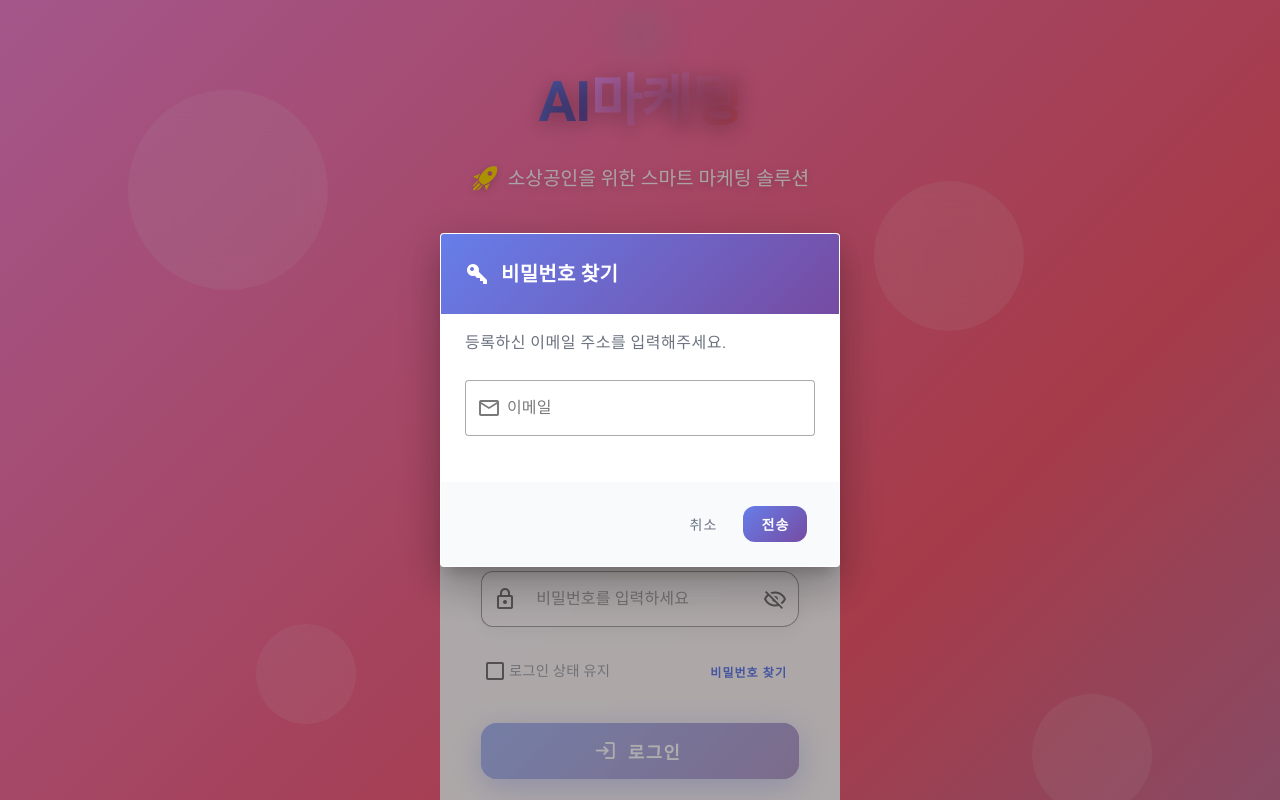
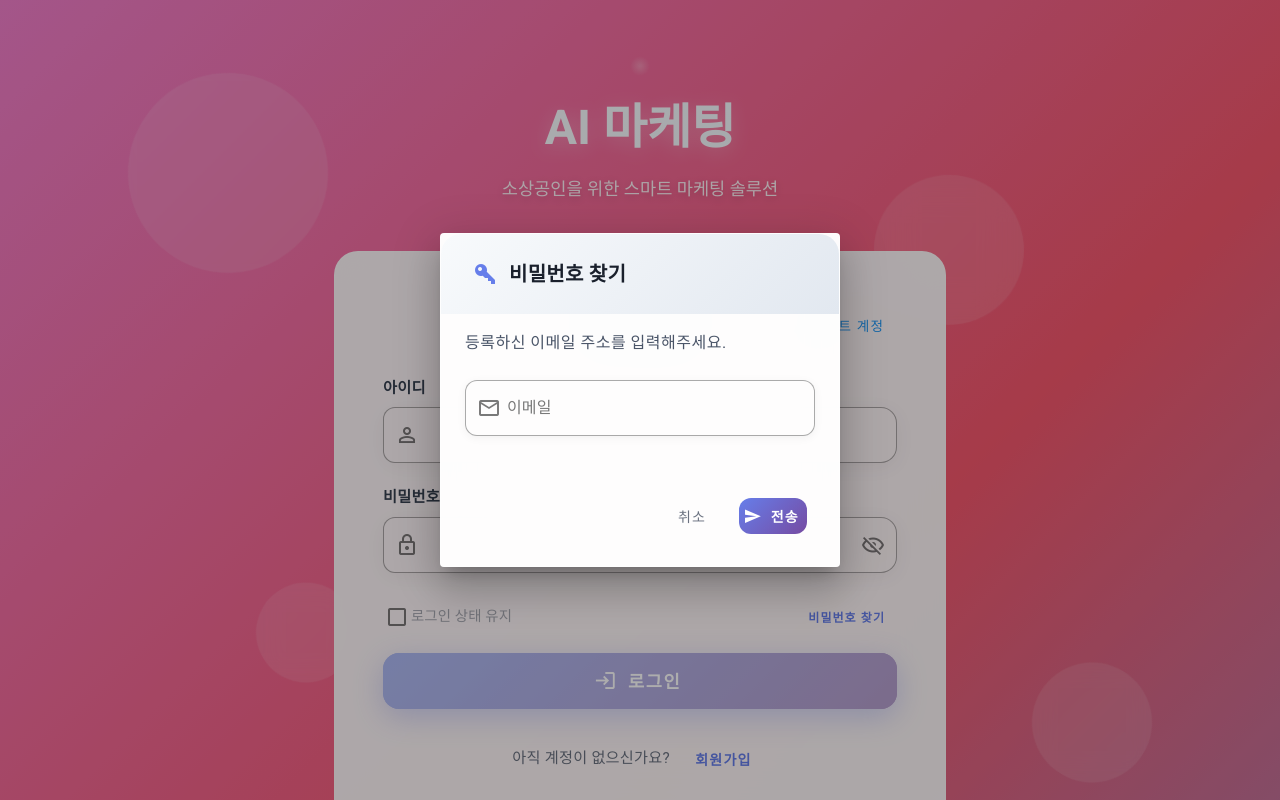
Before and after one commit to won-ktds/smarketing-frontend, a Vue app: page /login in a window 1280 px wide. Both pictures are taken after a click on the button "비밀번호 찾기". Built offline with nearby package versions, Linux system fonts and the light colour scheme.

Commit message:
login content edit

```diff
--- a/src/views/LoginView.vue
+++ b/src/views/LoginView.vue
@@ -1,52 +1,55 @@
-//* src/views/LoginView.vue - 모던하고 세련된 디자인으로 개선
+//* src/views/LoginView.vue
 <template>
   <v-container fluid class="login-container">
+    <!-- 배경 패턴 -->
     <div class="login-background">
-      <!-- 배경 패턴 요소들 -->
       <div class="bg-pattern pattern-1"></div>
       <div class="bg-pattern pattern-2"></div>
       <div class="bg-pattern pattern-3"></div>
       <div class="bg-pattern pattern-4"></div>
     </div>
 
-    <v-row justify="center" align="center" style="min-height: 100vh">
-      <v-col cols="12" sm="8" md="6" lg="4" xl="3">
-        <!-- 브랜드 로고 및 제목 -->
-        <div class="text-center brand-section">
+    <v-row justify="center" align="center" class="main-row">
+      <v-col cols="12" sm="10" md="8" lg="6" xl="4">
+        <!-- 브랜드 섹션 -->
+        <div class="brand-section">
           <div class="logo-wrapper">
             <v-img
               src="/images/logo192.png"
-              alt="AI 마케팅 로고"
-              max-width="100"
-              class="mx-auto logo-image"
+              alt="AI Marketing Logo"
+              max-width="80"
+              class="logo-image mx-auto"
             />
             <div class="logo-glow"></div>
           </div>
-          <h1 class="brand-title">
-            <span class="ai-text">AI</span>
-            <span class="marketing-text">마케팅</span>
-          </h1>
-          <p class="brand-subtitle">
-            <v-icon class="subtitle-icon">mdi-rocket-launch</v-icon>
-            소상공인을 위한 스마트 마케팅 솔루션
-          </p>
+
+          <h1 class="brand-title">AI 마케팅</h1>
+          <p class="brand-subtitle">소상공인을 위한 스마트 마케팅 솔루션</p>
         </div>
 
         <!-- 로그인 카드 -->
         <v-card class="login-card" elevation="0">
-          <div class="card-header">
-            <h2 class="login-title">로그인</h2>
-            <p class="login-subtitle">계정에 로그인하여 시작하세요</p>
-          </div>
-
           <v-card-text class="card-content">
             <v-form v-model="isFormValid" ref="loginForm" @submit.prevent="handleLogin">
+              <!-- 로그인 제목과 테스트 계정 버튼 -->
+              <div class="login-header">
+                <h2 class="login-title">로그인</h2>
+                <v-btn
+                  size="small"
+                  variant="text"
+                  color="info"
+                  @click="showTestAccountHint"
+                  class="hint-btn-header"
+                >
+                  💡 테스트 계정
+                </v-btn>
+              </div>
+
               <!-- 아이디 입력 -->
               <div class="input-group">
                 <label class="input-label">아이디</label>
                 <v-text-field
                   v-model="credentials.username"
-                  placeholder="아이디를 입력하세요"
                   prepend-inner-icon="mdi-account-outline"
                   variant="outlined"
                   :rules="usernameRules"
@@ -63,7 +66,6 @@
                 <label class="input-label">비밀번호</label>
                 <v-text-field
                   v-model="credentials.password"
-                  placeholder="비밀번호를 입력하세요"
                   prepend-inner-icon="mdi-lock-outline"
                   :type="showPassword ? 'text' : 'password'"
                   :append-inner-icon="showPassword ? 'mdi-eye-outline' : 'mdi-eye-off-outline'"
@@ -148,7 +150,7 @@
           비밀번호 찾기
         </v-card-title>
         <v-card-text class="dialog-content">
-          <p class="dialog-description">등록하신 이메일 주소를 입력해주세요.</p>
+          <p class="dialog-text">등록하신 이메일 주소를 입력해주세요.</p>
           <v-text-field
             v-model="forgotEmail"
             label="이메일"
@@ -163,7 +165,8 @@
           <v-btn variant="text" @click="showForgotPassword = false" class="cancel-btn">
             취소
           </v-btn>
-          <v-btn @click="handleForgotPassword" class="send-btn">
+          <v-btn @click="handleForgotPassword" class="submit-btn">
+            <v-icon start>mdi-send</v-icon>
             전송
           </v-btn>
         </v-card-actions>
@@ -174,18 +177,22 @@
     <v-dialog v-model="showSignup" max-width="600" persistent>
       <v-card class="signup-card">
         <v-card-title class="dialog-title">
-          <v-icon class="title-icon">mdi-account-plus-outline</v-icon>
-          회원가입
-          <v-spacer />
-          <v-btn icon variant="text" @click="closeSignupDialog" class="close-btn">
+          <div class="title-section">
+            <v-icon class="title-icon">mdi-account-plus-outline</v-icon>
+            <span>회원가입</span>
+          </div>
+          <v-btn
+            icon
+            variant="text"
+            @click="closeSignupDialog"
+            class="close-btn"
+          >
             <v-icon>mdi-close</v-icon>
           </v-btn>
         </v-card-title>
+
         <v-card-text class="dialog-content">
-          <p class="welcome-text">
-            <v-icon class="welcome-icon">mdi-hand-wave</v-icon>
-            AI 마케팅 서비스에 오신 것을 환영합니다!
-          </p>
+          <p class="welcome-text">AI 마케팅 서비스에 오신 것을 환영합니다!</p>
 
           <!-- 회원가입 폼 -->
           <v-form v-model="isSignupFormValid" ref="signupForm">
@@ -260,14 +267,14 @@
 
             <!-- 사업자 번호 -->
             <div class="input-group">
-              <label class="input-label">사업자 번호 <span class="optional">(선택사항)</span></label>
+              <label class="input-label">사업자번호 (선택사항)</label>
               <v-text-field
                 v-model="signupData.businessNumber"
-                placeholder="1234567890"
+                placeholder="10자리 숫자를 입력하세요"
                 variant="outlined"
                 :rules="businessNumberRules"
                 class="signup-input"
-                hint="10자리 숫자로 입력해주세요"
+                hint="사업자등록증의 10자리 숫자를 입력해주세요"
                 persistent-hint
               />
             </div>
@@ -281,7 +288,6 @@
               closable
               @click:close="signupError = ''"
             >
-              <v-icon class="alert-icon">mdi-alert-circle-outline</v-icon>
               {{ signupError }}
             </v-alert>
 
@@ -291,14 +297,14 @@
               variant="tonal"
               class="signup-alert"
             >
-              <v-icon class="alert-icon">mdi-check-circle-outline</v-icon>
               {{ signupSuccess }}
             </v-alert>
           </v-form>
         </v-card-text>
+
         <v-card-actions class="dialog-actions">
           <v-spacer />
-          <v-btn variant="text" @click="closeSignupDialog" class="cancel-btn">
+          <v-btn @click="closeSignupDialog" class="cancel-btn">
             취소
           </v-btn>
           <v-btn
@@ -313,6 +319,32 @@
         </v-card-actions>
       </v-card>
     </v-dialog>
+
+    <!-- 테스트 계정 스낵바 - 가운데 위치 -->
+    <v-snackbar
+      v-model="showTestSnackbar"
+      :timeout="4000"
+      color="info"
+      location="center"
+      class="test-snackbar-center"
+    >
+      <div class="snackbar-content-center">
+        <v-icon start>mdi-information</v-icon>
+        <div class="test-info">
+          <div><strong>테스트 계정 정보</strong></div>
+          <div>아이디: testuser1</div>
+          <div>비밀번호: password123!</div>
+        </div>
+      </div>
+      <template #actions>
+        <v-btn variant="text" @click="fillTestAccountFromSnackbar" class="snackbar-btn">
+          자동 입력
+        </v-btn>
+        <v-btn icon @click="showTestSnackbar = false" class="snackbar-close">
+          <v-icon>mdi-close</v-icon>
+        </v-btn>
+      </template>
+    </v-snackbar>
   </v-container>
 </template>
 
@@ -336,6 +368,9 @@ const loginError = ref('')
 const showForgotPassword = ref(false)
 const forgotEmail = ref('')
 
+// 테스트 계정 관련
+const showTestSnackbar = ref(false)
+
 // 회원가입 관련 반응형 데이터
 const showSignup = ref(false)
 const signupForm = ref(null)
@@ -356,12 +391,12 @@ const credentials = ref({
 
 // 회원가입 데이터 - 백엔드 검증 규칙에 맞는 기본값
 const signupData = ref({
-  userId: '',        // 4자 이상
-  password: '',   // 특수문자 포함
+  userId: '',
+  password: '',
   passwordConfirm: '',
   name: '',
   email: '',
-  businessNumber: '',      // 빈 문자열 또는 10자리 숫자
+  businessNumber: '',
 })
 
 const fieldErrors = ref({
@@ -391,16 +426,15 @@ const passwordRules = [
 // 회원가입 유효성 검사 규칙 - 백엔드와 일치하도록 수정
 const signupUserIdRules = [
   (v) => !!v || '아이디를 입력해주세요',
-  (v) => (v && v.length >= 4) || '아이디는 4자 이상이어야 합니다',  // 백엔드: 4자 이상
+  (v) => (v && v.length >= 4) || '아이디는 4자 이상이어야 합니다',
   (v) => (v && v.length <= 20) || '아이디는 20자 이하여야 합니다',
-  (v) => /^[a-zA-Z0-9]+$/.test(v) || '아이디는 영문과 숫자만 사용 가능합니다',  // 백엔드: _는 불허
+  (v) => /^[a-zA-Z0-9]+$/.test(v) || '아이디는 영문과 숫자만 사용 가능합니다',
 ]
 
 const signupPasswordRules = [
   (v) => !!v || '비밀번호를 입력해주세요',
   (v) => (v && v.length >= 8) || '비밀번호는 8자 이상이어야 합니다',
   (v) => (v && v.length <= 20) || '비밀번호는 20자 이하여야 합니다',
-  // 백엔드: 영문, 숫자, 특수문자(@$!%*?&) 모두 필수
   (v) => /^(?=.*[a-zA-Z])(?=.*\d)(?=.*[@$!%*?&])[A-Za-z\d@$!%*?&]+$/.test(v) ||
         '영문, 숫자, 특수문자(@$!%*?&)를 모두 포함해야 합니다',
 ]
@@ -413,19 +447,31 @@ const passwordConfirmRules = [
 const nameRules = [
   (v) => !!v || '이름을 입력해주세요',
   (v) => (v && v.length >= 2) || '이름은 2자 이상이어야 합니다',
-  (v) => (v && v.length <= 50) || '이름은 50자 이하여야 합니다',  // 백엔드: 50자 이하
+  (v) => (v && v.length <= 50) || '이름은 50자 이하여야 합니다',
 ]
 
 const emailRules = [
   (v) => !!v || '이메일을 입력해주세요',
   (v) => /.+@.+\..+/.test(v) || '올바른 이메일 형식이 아닙니다',
-  (v) => (v && v.length <= 100) || '이메일은 100자 이하여야 합니다',  // 백엔드: 100자 이하
+  (v) => (v && v.length <= 100) || '이메일은 100자 이하여야 합니다',
 ]
 
 const businessNumberRules = [
-  // 백엔드: 입력시 정확히 10자리 숫자여야 함 (빈 값은 허용)
   (v) => !v || (v.length === 10 && /^\d{10}$/.test(v)) || '사업자번호는 10자리 숫자여야 합니다',
 ]
+
+// 테스트 계정 관련 메서드
+const showTestAccountHint = () => {
+  showTestSnackbar.value = true
+}
+
+const fillTestAccountFromSnackbar = () => {
+  credentials.value.username = 'testuser1'
+  credentials.value.password = 'password123!'
+  loginError.value = ''
+  showTestSnackbar.value = false
+  appStore.showSnackbar('테스트 계정이 입력되었습니다', 'success')
+}
 
 // 로그인 관련 메서드
 const handleLogin = async () => {
@@ -498,29 +544,22 @@ const handleSignup = async () => {
 
     if (response.data.status === 200 || response.data.message?.includes('완료')) {
       signupSuccess.value = '회원가입이 완료되었습니다!'
+      appStore.showSnackbar('회원가입이 완료되었습니다!', 'success')
 
-      // 성공 후 로그인 탭으로 전환하고 폼 초기화
       setTimeout(() => {
         closeSignupDialog()
-        appStore.showSnackbar('회원가입이 완료되었습니다. 로그인해주세요.', 'success')
-      }, 1500)
+      }, 2000)
     } else {
-      throw new Error(response.data.message || '회원가입에 실패했습니다.')
+      signupError.value = response.data.message || '회원가입에 실패했습니다'
     }
   } catch (error) {
-    console.error('회원가입 실패:', error)
+    console.error('회원가입 에러:', error)
 
-    if (error.response && error.response.status === 400) {
-      // 백엔드 validation 에러 처리
+    if (error.response?.status === 400) {
       const errorData = error.response.data
-
-      if (errorData.data && typeof errorData.data === 'object') {
-        // 각 필드별 에러 메시지들을 하나의 문자열로 결합
-        const errorMessages = []
-        for (const [field, message] of Object.entries(errorData.data)) {
-          errorMessages.push(`${field}: ${message}`)
-        }
-        signupError.value = errorMessages.join('\n') || '입력값을 확인해주세요.'
+      if (errorData.errors && Array.isArray(errorData.errors)) {
+        const errorMessages = errorData.errors.map(err => err.message || err).join(', ')
+        signupError.value = errorMessages
       } else {
         signupError.value = errorData.message || '입력값 검증에 실패했습니다.'
       }
@@ -536,13 +575,13 @@ const handleSignup = async () => {
 const closeSignupDialog = () => {
   showSignup.value = false
 
-  // 폼 초기화 - 백엔드 검증에 맞는 기본값
+  // 폼 초기화
   signupData.value = {
-    userId: 'user01',
-    password: 'test1234!',
-    passwordConfirm: 'test1234!',
-    name: 'test',
-    email: 'test@test.com',
+    userId: '',
+    password: '',
+    passwordConfirm: '',
+    name: '',
+    email: '',
     businessNumber: '',
   }
 
@@ -558,7 +597,7 @@ const closeSignupDialog = () => {
 }
 
 onMounted(() => {
-  // 컴포넌트 마운트 시 필요한 초기화 작업
+  console.log('로그인 페이지 마운트됨')
 })
 </script>
 
@@ -640,11 +679,18 @@ onMounted(() => {
   50% { transform: translateY(-20px) rotate(180deg); }
 }
 
+/* 메인 로우 */
+.main-row {
+  position: relative;
+  z-index: 1;
+  min-height: 100vh;
+  padding: 2rem 0;
+}
+
 /* 브랜드 섹션 */
 .brand-section {
   margin-bottom: 3rem;
-  position: relative;
-  z-index: 1;
+  text-align: center;
 }
 
 .logo-wrapper {
@@ -666,62 +712,33 @@ onMounted(() => {
   left: -10px;
   right: -10px;
   bottom: -10px;
-  background: linear-gradient(45deg, #ff6b6b, #4ecdc4, #45b7d1, #96ceb4);
+  background: radial-gradient(circle, rgba(255, 255, 255, 0.3), transparent 70%);
   border-radius: 50%;
-  filter: blur(20px);
-  opacity: 0.6;
-  animation: logoGlow 3s ease-in-out infinite alternate;
   z-index: 1;
+  animation: glow 3s ease-in-out infinite alternate;
 }
 
-@keyframes logoGlow {
-  0% { opacity: 0.6; transform: scale(1); }
-  100% { opacity: 0.9; transform: scale(1.1); }
+@keyframes glow {
+  from { opacity: 0.5; transform: scale(0.95); }
+  to { opacity: 1; transform: scale(1.05); }
 }
 
 .brand-title {
-  font-size: 3.5rem;
-  font-weight: 900;
-  margin-bottom: 1rem;
-  text-shadow: 0 4px 20px rgba(0, 0, 0, 0.3);
-  letter-spacing: -0.02em;
-}
-
-.ai-text {
-  background: linear-gradient(135deg, #667eea, #764ba2);
+  font-size: 3rem;
+  font-weight: 800;
+  background: linear-gradient(135deg, #ffffff, #f0f8ff);
   -webkit-background-clip: text;
   -webkit-text-fill-color: transparent;
   background-clip: text;
-  color: transparent;
-}
-
-.marketing-text {
-  background: linear-gradient(135deg, #f093fb, #f5576c);
-  -webkit-background-clip: text;
-  -webkit-text-fill-color: transparent;
-  background-clip: text;
-  color: transparent;
+  margin-bottom: 0.5rem;
+  text-shadow: 0 4px 20px rgba(255, 255, 255, 0.3);
 }
 
 .brand-subtitle {
-  font-size: 1.2rem;
+  font-size: 1.1rem;
   color: rgba(255, 255, 255, 0.9);
   font-weight: 500;
   text-shadow: 0 2px 10px rgba(0, 0, 0, 0.2);
-  display: flex;
-  align-items: center;
-  justify-content: center;
-  gap: 0.5rem;
-}
-
-.subtitle-icon {
-  color: #ffd700;
-  animation: rocket 2s ease-in-out infinite;
-}
-
-@keyframes rocket {
-  0%, 100% { transform: translateY(0px); }
-  50% { transform: translateY(-5px); }
 }
 
 /* 로그인 카드 */
@@ -731,33 +748,24 @@ onMounted(() => {
   border-radius: 24px;
   border: 1px solid rgba(255, 255, 255, 0.2);
   box-shadow: 0 20px 60px rgba(0, 0, 0, 0.1);
-  overflow: hidden;
-  position: relative;
-  z-index: 1;
+  transition: all 0.3s ease;
 }
 
-.card-header {
-  background: linear-gradient(135deg, #667eea, #764ba2);
-  padding: 2rem;
-  text-align: center;
-  color: white;
+.login-card:hover {
+  transform: translateY(-5px);
+  box-shadow: 0 30px 80px rgba(0, 0, 0, 0.15);
+}
+
+.card-content {
+  padding: 3rem;
 }
 
 .login-title {
+  text-align: center;
   font-size: 2rem;
   font-weight: 700;
-  margin-bottom: 0.5rem;
-  text-shadow: 0 2px 10px rgba(0, 0, 0, 0.2);
-}
-
-.login-subtitle {
-  font-size: 1rem;
-  opacity: 0.9;
+  color: #1a202c;
   margin: 0;
-}
-
-.card-content {
-  padding: 2.5rem;
 }
 
 /* 입력 필드 */
@@ -789,12 +797,17 @@ onMounted(() => {
   font-size: 1rem;
 }
 
+.custom-input :deep(.v-field__input::placeholder) {
+  color: rgba(0, 0, 0, 0.4) !important;
+  font-style: italic;
+}
+
 /* 로그인 옵션 */
 .login-options {
   display: flex;
   justify-content: space-between;
   align-items: center;
-  margin-bottom: 2rem;
+  margin-bottom: 1rem;
 }
 
 .remember-checkbox :deep(.v-label) {
@@ -809,6 +822,38 @@ onMounted(() => {
 }
 
 .forgot-password-btn:hover {
+  background: rgba(102, 126, 234, 0.1);
+}
+
+/* 로그인 헤더 */
+.login-header {
+  position: relative;
+  display: flex;
+  justify-content: center;
+  align-items: center;
+  margin-bottom: 2rem;
+}
+
+.login-title {
+  text-align: center;
+  font-size: 2rem;
+  font-weight: 700;
+  color: #1a202c;
+  margin: 0;
+}
+
+.hint-btn-header {
+  position: absolute;
+  right: 0;
+  color: #667eea;
+  font-weight: 500;
+  text-transform: none;
+  border-radius: 12px;
+  font-size: 0.85rem;
+  padding: 0.4rem 0.8rem;
+}
+
+.hint-btn-header:hover {
   background: rgba(102, 126, 234, 0.1);
 }
 
@@ -878,73 +923,68 @@ onMounted(() => {
 .signup-card {
   border-radius: 20px;
   border: 1px solid rgba(255, 255, 255, 0.2);
-  box-shadow: 0 20px 60px rgba(0, 0, 0, 0.15);
+  background: rgba(255, 255, 255, 0.98);
+  backdrop-filter: blur(20px);
 }
 
 .dialog-title {
-  background: linear-gradient(135deg, #667eea, #764ba2);
-  color: white;
-  padding: 1.5rem;
+  background: linear-gradient(135deg, #f8fafc, #e2e8f0);
+  border-radius: 20px 20px 0 0;
+  padding: 1.5rem 2rem;
   display: flex;
   align-items: center;
   gap: 0.75rem;
   font-weight: 700;
+  color: #1a202c;
+}
+
+.title-section {
+  display: flex;
+  align-items: center;
+  gap: 0.75rem;
 }
 
 .title-icon {
+  color: #667eea;
   font-size: 1.5rem;
+}
+
+.close-btn {
+  color: #6b7280;
 }
 
 .dialog-content {
   padding: 2rem;
 }
 
-.dialog-description {
-  color: #6b7280;
+.dialog-text {
+  color: #4a5568;
   margin-bottom: 1.5rem;
   line-height: 1.6;
 }
 
 .welcome-text {
-  color: #374151;
-  font-size: 1.1rem;
-  margin-bottom: 2rem;
-  display: flex;
-  align-items: center;
-  gap: 0.5rem;
+  color: #4a5568;
+  margin-bottom: 1.5rem;
+  line-height: 1.6;
+  text-align: center;
+  font-size: 1rem;
 }
 
-.welcome-icon {
-  color: #fbbf24;
-  font-size: 1.3rem;
+.dialog-input,
+.signup-input {
+  border-radius: 12px;
 }
 
+.dialog-input :deep(.v-field),
 .signup-input :deep(.v-field) {
   border-radius: 12px;
-  margin-bottom: 0.5rem;
-}
-
-.optional {
-  color: #9ca3af;
-  font-size: 0.85rem;
-  font-weight: 400;
-}
-
-.signup-alert {
-  margin-bottom: 1rem;
-  border-radius: 12px;
-  display: flex;
-  align-items: center;
-  gap: 0.5rem;
-}
-
-.alert-icon {
-  margin-right: 0.5rem;
+  box-shadow: 0 2px 10px rgba(0, 0, 0, 0.05);
 }
 
 .dialog-actions {
-  padding: 1.5rem 2rem;
-  background: #f9fafb;
+  padding: 1rem 2rem 2rem;
+  gap: 1rem;
 }
 
 .cancel-btn {
@@ -952,26 +992,74 @@ onMounted(() => {
   text-transform: none;
 }
 
-.send-btn,
+.submit-btn,
 .signup-submit-btn {
   background: linear-gradient(135deg, #667eea, #764ba2);
   color: white;
+  text-transform: none;
   border-radius: 12px;
-  text-transform: none;
   font-weight: 600;
 }
 
-.close-btn {
-  color: rgba(255, 255, 255, 0.8);
+.submit-btn:hover,
+.signup-submit-btn:hover {
+  box-shadow: 0 4px 20px rgba(102, 126, 234, 0.4);
 }
 
-.close-btn:hover {
+.signup-alert {
+  margin-top: 1rem;
+  border-radius: 12px;
+}
+
+/* 스낵바 스타일 - 가운데 위치 */
+.test-snackbar-center {
+  backdrop-filter: blur(10px);
+}
+
+.test-snackbar-center :deep(.v-snackbar__wrapper) {
+  min-width: 320px;
+  background: rgba(33, 150, 243, 0.95);
+  border-radius: 16px;
+  box-shadow: 0 8px 32px rgba(33, 150, 243, 0.3);
+  border: 1px solid rgba(255, 255, 255, 0.2);
+}
+
+.snackbar-content-center {
+  display: flex;
+  align-items: flex-start;
+  gap: 0.75rem;
+  padding: 0.5rem 0;
+}
+
+.test-info {
+  line-height: 1.4;
+}
+
+.test-info > div:first-child {
+  font-weight: 600;
+  margin-bottom: 0.25rem;
+}
+
+.test-info > div:not(:first-child) {
+  font-size: 0.9rem;
+  opacity: 0.95;
+}
+
+.snackbar-btn {
   color: white;
-  background: rgba(255, 255, 255, 0.1);
+  font-weight: 600;
+}
+
+.snackbar-close {
+  color: white;
 }
 
 /* 반응형 디자인 */
 @media (max-width: 768px) {
+  .card-content {
+    padding: 2rem 1.5rem;
+  }
+
   .brand-title {
     font-size: 2.5rem;
   }
@@ -980,40 +1068,26 @@ onMounted(() => {
     font-size: 1rem;
   }
 
-  .card-content {
-    padding: 2rem;
+  .dialog-content {
+    padding: 1.5rem;
   }
 
-  .login-options {
-    flex-direction: column;
-    gap: 1rem;
-    align-items: flex-start;
-  }
-
-  .bg-pattern {
-    display: none; /* 모바일에서 배경 패턴 숨김 */
+  .main-row {
+    padding: 1rem 0;
   }
 }
 
 @media (max-width: 480px) {
   .card-content {
-    padding: 1.5rem;
+    padding: 1.5rem 1rem;
   }
 
-  .dialog-content {
-    padding: 1.5rem;
+  .brand-title {
+    font-size: 2rem;
+  }
+
+  .login-title {
+    font-size: 1.5rem;
   }
 }
-
-/* 애니메이션 효과 */
-.v-enter-active,
-.v-leave-active {
-  transition: all 0.3s ease;
-}
-
-.v-enter-from,
-.v-leave-to {
-  opacity: 0;
-  transform: translateY(30px);
-}
 </style>
```
Also changed, not shown: src/views/ContentCreationView.vue (+3 -29 lines).
